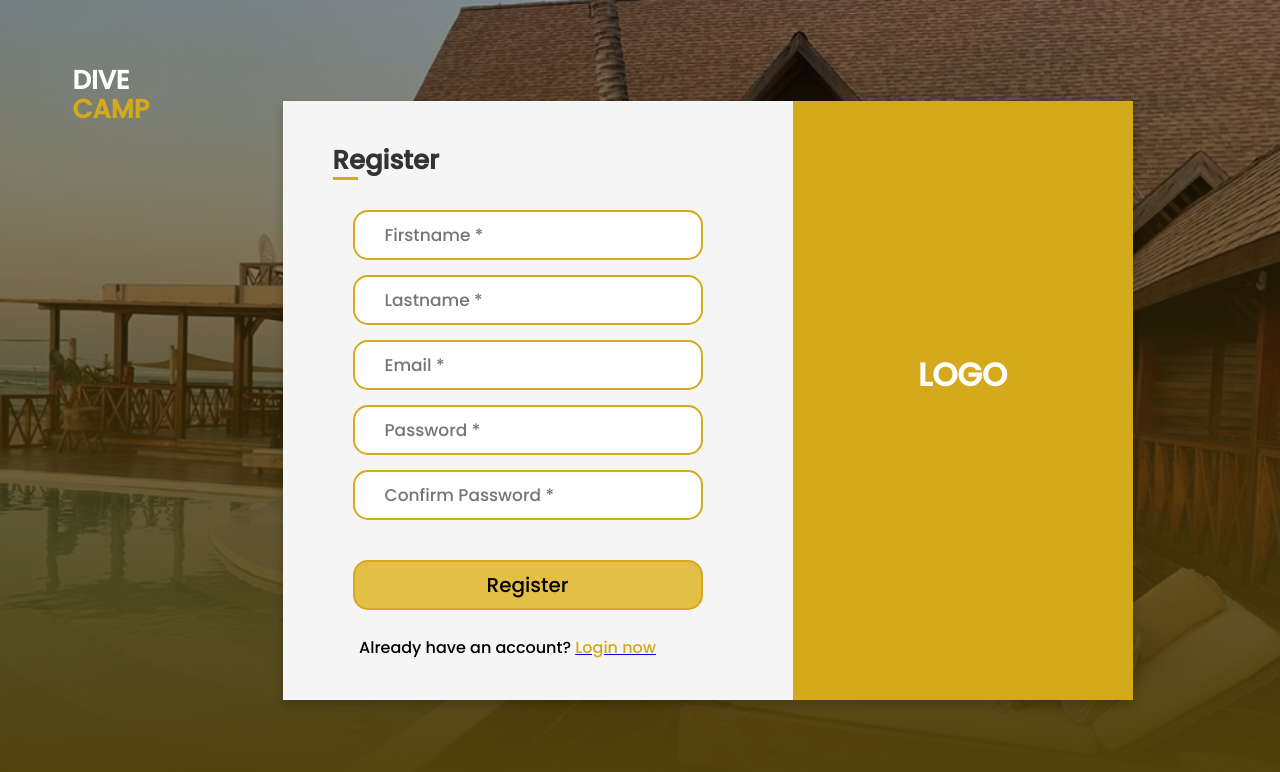
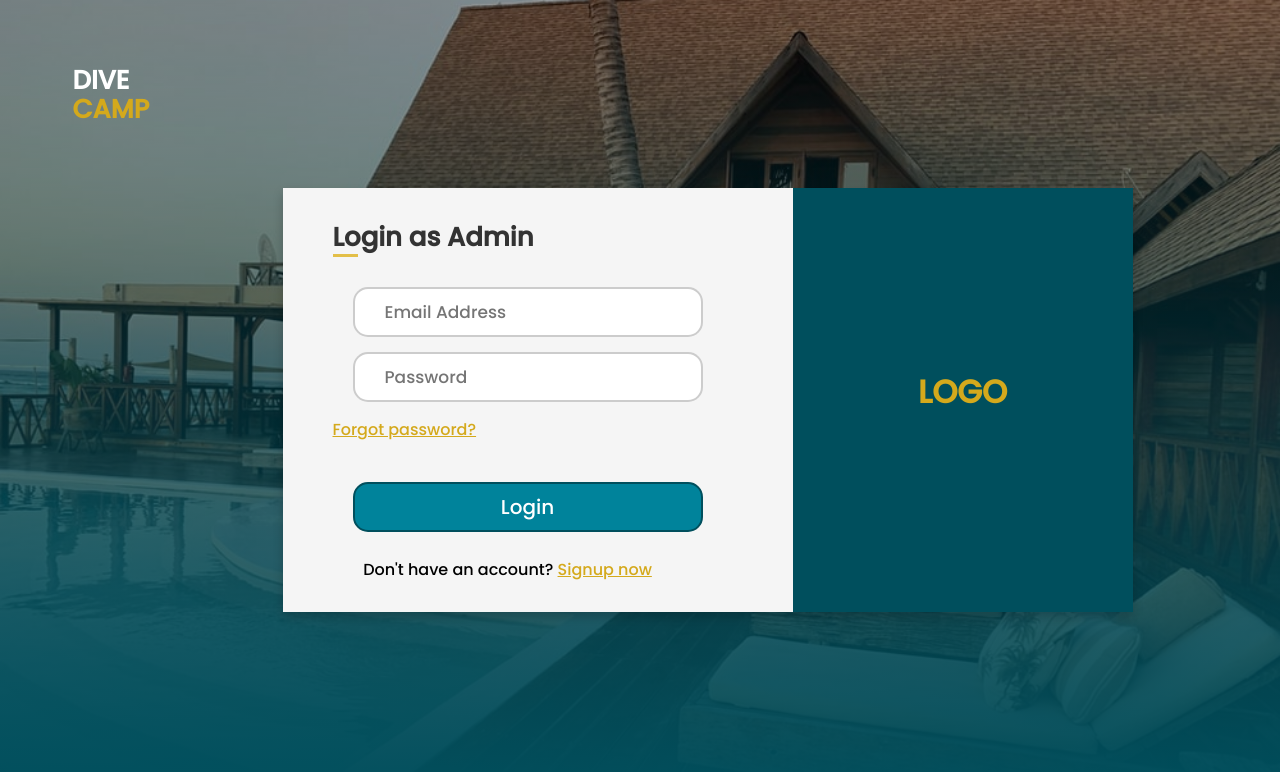
Before and after one commit to genjionn/BienUnido-DiveCamp, a PHP site: page /DiveCamp_Project/Users/admin in a window 1280 px wide. Shown: the top 772 px of the page. Run offline with PHP 8.4, Linux system fonts and the light colour scheme; data that the repository does not hold is empty.

Commit message:
Need more fixes on Admin

```diff
--- a/app/controllers/Pages.php
+++ b/app/controllers/Pages.php
@@ -24,6 +24,9 @@ class Pages extends Controller { //Mo extend ni siya sa libraries/Controller.php
     public function profile(){
         $this->view('pages/userprofile');
     }
+    public function adminhome(){
+        $this->view('pages/adminhomepage');
+    }
 
 
 
--- a/app/controllers/Users.php
+++ b/app/controllers/Users.php
@@ -115,6 +115,8 @@ class Users extends Controller{ //Takes care of the flow of the Users
             //Validate email
             if(empty($data['email'])){
                 $data['emailError'] = 'Please Enter your email';
+            }else if(findUserbyEmail){
+
             }
             //Validate password
             if(empty($data['password'])){
@@ -152,7 +154,56 @@ class Users extends Controller{ //Takes care of the flow of the Users
     }
 
     public function admin(){ //Wla pai admin login
-        $this->view('users/register', $data);
+        $data = [
+            'title' => 'Admin Login page',
+            'email' => '',
+            'password' => '',
+            'emailError' => '',
+            'passwordError' => ''
+        ];
+        //Check for post
+        if($_SERVER['REQUEST_METHOD'] == 'POST'){
+            //sanitize post data
+            $_POST = filter_input_array(INPUT_POST, FILTER_SANITIZE_STRING);
+            $data = [
+                'email' => trim($_POST['email']),
+                'password' => trim($_POST['password']),
+                'emailError' => '',
+                'passwordError' => ''
+            ];
+            //Validate email
+            if(empty($data['email'])){
+                $data['emailError'] = 'Please Enter your email';
+            }
+            //Validate password
+            if(empty($data['password'])){
+                $data['passwordError'] = 'Please Enter your password';
+            }
+
+            //check if all errors are empty
+            if(empty($data['emailError']) && empty($data['passwordError'])){
+                $loggedInUser = $this->userModel->login($data['email'], $data['password']);
+                if($loggedInUser){
+                    $this->createAdminSession($loggedInUser);
+                } else{
+                    $data['passwordError'] = 'Credentials are incorrect';
+                    $this->view('users/login', $data);
+                }
+            }
+        } else{
+            $data = [
+                'email' => '',
+                'password' => '',
+                'emailError' => '',
+                'passwordError' => ''
+            ];//empty ni if dli mo sulod.
+        }
+        $this->view('users/admin', $data); //search for the file
+    }
+    public function createAdminSession($user){ //basta mo login ang User kuhaon ni siya ang ID og Email
+        $_SESSION['user_id'] = $user->id;
+        $_SESSION['email'] = $user->email;
+        header('location:' . URLROOT . '/pages/adminhomepage');
     }
 }
 
--- a/app/views/Users/admin.php
+++ b/app/views/Users/admin.php
@@ -55,7 +55,7 @@
                     <div class="input-boxes">
                         <div class="input-box">
                             <i class="fa-solid fa-envelope"></i>
-                            <input type="email" name="email" id="email" placeholder="Email Address" value="<?php echo $email;?>" required>
+                            <input type="email" name="email" id="email" placeholder="Email Address" required>
                         </div>
                         <div class="input-box">
                             <i class="fa fa-lock"></i>
@@ -65,7 +65,7 @@
                         <div class="button input-box">
                             <input name="submit" type="submit" value="Login">
                         </div>
-                        <div class="text login-text">Don't have an account? <a href="AdminRegister.php"><label>Signup now</label></a></div>
+                        <div class="text login-text">Don't have an account? <a href="register"><label>Signup now</label></a></div>
                     </div>
                 </div>
                 <div class="picture-form">
```
